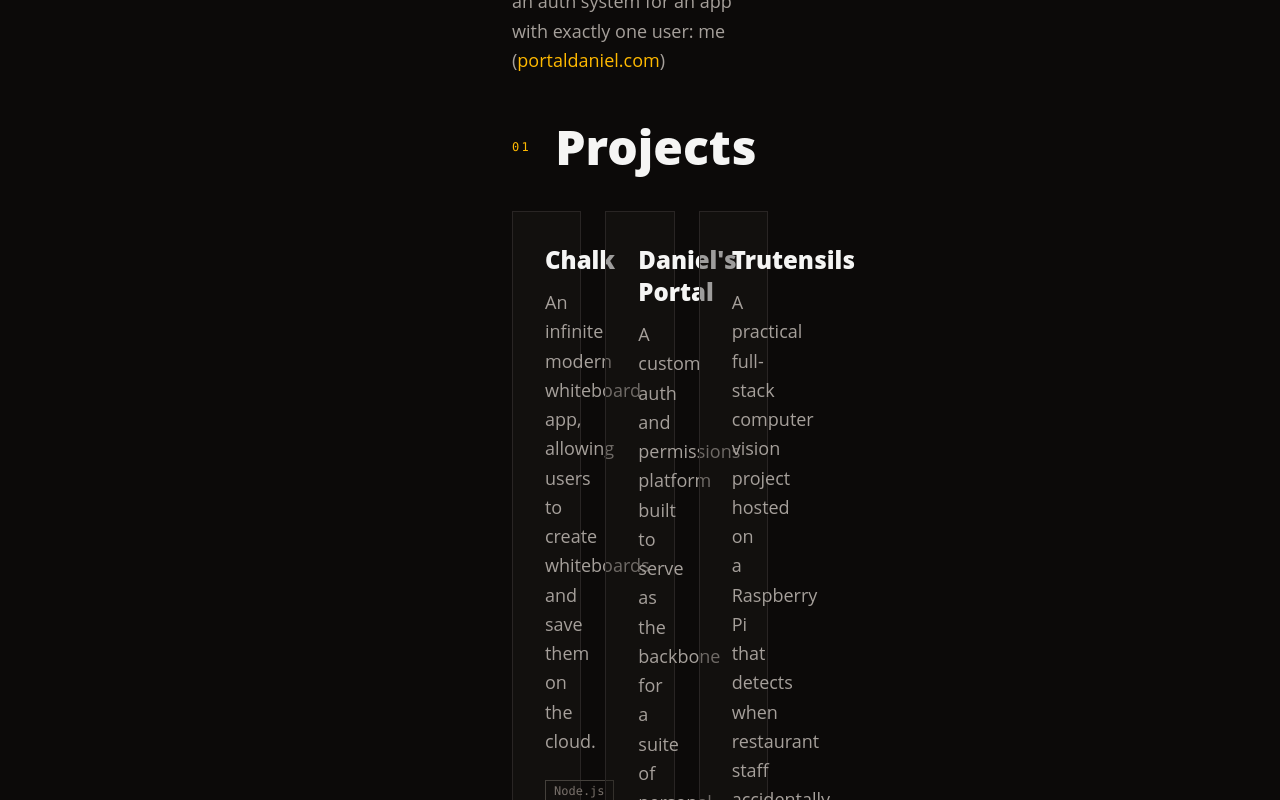
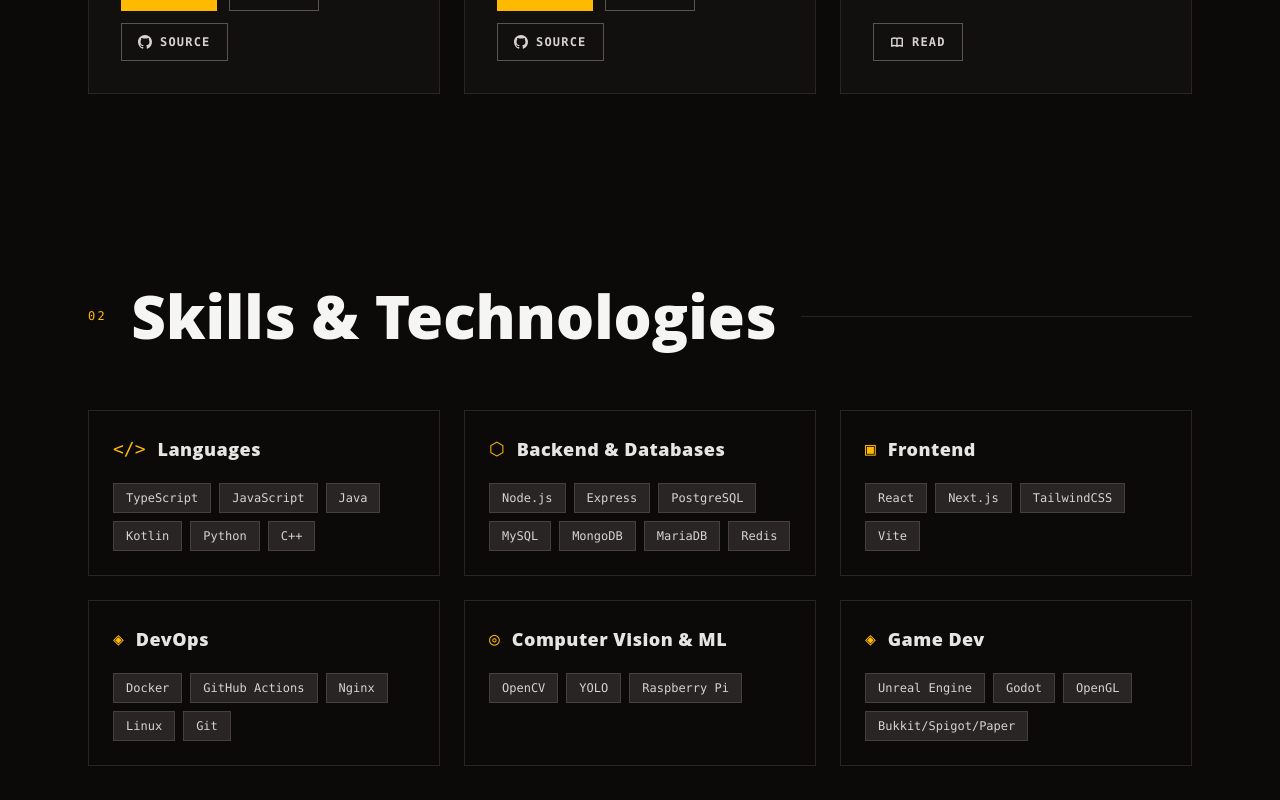
Before and after one commit to Gameoholic/gameoholic-dev-portfolio, a React (Vite) app: page / in a window 1280 px wide. Shown: the part 880-1680 px from the top of the page. Built offline with nearby package versions, Linux system fonts and the light colour scheme.

Commit message:
change home page padding to use mx-auto

```diff
--- a/src/pages/Home.tsx
+++ b/src/pages/Home.tsx
@@ -21,8 +21,8 @@
 
     return (
         <div ref={containerRef}>
-            <section className="mt-15 px-6 pt-10 pb-12 md:px-64 lg:px-128">
-                <h1 className="font-display mb-4 text-5xl leading-tight font-black text-stone-100 md:text-6xl">
+            <section className="mx-auto mt-15 w-full max-w-6xl px-6 pt-10 pb-12">
+                <h1 className="font-display mb-4 text-6xl leading-tight font-black text-stone-100 md:text-6xl">
                     <span className="flex items-center gap-4 text-4xl">
                         Hi, I'm Daniel.
                         <img
@@ -65,12 +65,15 @@
                 </p>
             </section>
 
-            <section id="projects" className="px-6 pb-24 md:px-64 lg:px-128">
+            <section
+                id="projects"
+                className="mx-auto w-full max-w-6xl px-6 pb-24"
+            >
                 <div className="mb-10 flex items-center gap-6">
                     <span className="font-mono text-xs tracking-[0.2em] text-amber-400 uppercase">
                         01
                     </span>
-                    <h2 className="font-display text-4xl font-black text-stone-100 md:text-5xl">
+                    <h2 className="font-display text-4xl font-black text-stone-100 md:text-6xl">
                         Projects
                     </h2>
                     <div className="hidden h-px flex-1 bg-stone-800 md:block" />
@@ -83,15 +86,13 @@
                 </div>
             </section>
 
-            <section
-                id="skills"
-                className="bg-stone-950/50 px-6 py-24 md:px-64 lg:px-128"
-            >
+            <section id="skills" className="w-full bg-stone-950/50">
+                <div className="mx-auto w-full max-w-6xl px-6 py-24">
                     <div className="mb-16 flex items-center gap-6">
                         <span className="font-mono text-xs tracking-[0.2em] text-amber-400 uppercase">
                             02
                         </span>
-                    <h2 className="font-display text-4xl font-black text-stone-100 md:text-5xl">
+                        <h2 className="font-display text-4xl font-black text-stone-100 md:text-6xl">
                             Skills & Technologies
                         </h2>
                         <div className="hidden h-px flex-1 bg-stone-800 md:block" />
@@ -102,6 +103,7 @@
                             <SkillGroup key={group.label} group={group} />
                         ))}
                     </div>
+                </div>
             </section>
         </div>
     );
```
Lines whose indentation alone changed are shown as unchanged.
